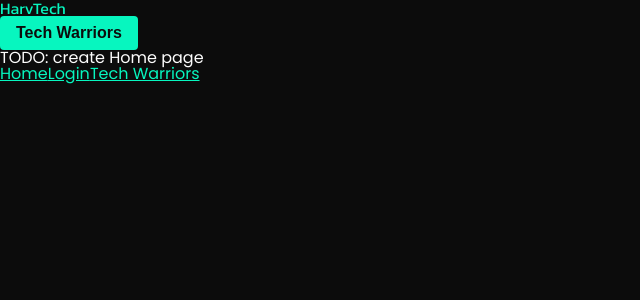
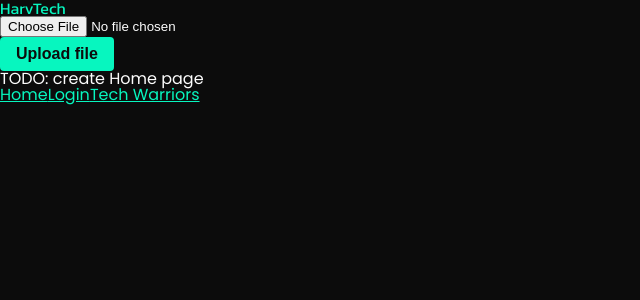
Before and after one commit to tech-warriors-corporation/harvtech-platform-web, a React (Vite) app: page / in a window 1280 px wide. Shown: the top 300 px of the page, without its empty margins (0-640 px from the left). Built offline with nearby package versions, Linux system fonts and the light colour scheme.

Commit message:
feat: make test with file sent

```diff
--- a/src/components/Wrapper/Wrapper.tsx
+++ b/src/components/Wrapper/Wrapper.tsx
@@ -1,5 +1,6 @@
-import React, { PropsWithChildren } from 'react'
+import React, { ChangeEvent, PropsWithChildren, useState } from 'react'
 
+import axios from 'axios'
 import { ThemeProvider } from 'styled-components'
 
 import 'reset-css'
@@ -16,7 +17,34 @@ type Props = {
     isCypressMode?: boolean
 } & PropsWithChildren
 
-export const Wrapper: React.FC<Props> = ({ isCypressMode = false, children }) => (
+export const Wrapper: React.FC<Props> = ({ isCypressMode = false, children }) => {
+    const [fileContent, setFileContent] = useState('')
+    const [fileType, setFileType] = useState('')
+
+    const onChangeFile = (event: ChangeEvent<HTMLInputElement>) => {
+        const file = event?.target?.files?.[0]
+
+        if (!file) return
+
+        const reader = new FileReader()
+        const fileNameParts = file.name.split('.')
+
+        setFileType(fileNameParts.pop())
+
+        reader.readAsDataURL(file)
+
+        reader.onload = () => setFileContent(reader.result as string)
+    }
+
+    const uploadFile = () => {
+        if (!fileContent || !fileType) return
+
+        axios.post(`${import.meta.env.VITE_API_URL}/upload-file`, {
+            file: { content: fileContent, type: fileType },
+        })
+    }
+
+    return (
         <ThemeProvider theme={theme}>
             <div hidden data-cy={'wrapper'} />
 
@@ -30,7 +58,8 @@ export const Wrapper: React.FC<Props> = ({ isCypressMode = false, children }) =>
                         <h1>HarvTech</h1>
                     </header>
                     <main>
-                    <Button text={'Tech Warriors'} onClick={() => alert('Tech Warriors')} />
+                        <input type={'file'} onChange={onChangeFile} accept='.jpg, .jpeg, .png' />
+                        <Button text={'Upload file'} onClick={uploadFile} />
                         {children}
                     </main>
                     <footer>
@@ -42,3 +71,4 @@ export const Wrapper: React.FC<Props> = ({ isCypressMode = false, children }) =>
             )}
         </ThemeProvider>
     )
+}
```
Lines whose indentation alone changed are shown as unchanged.
